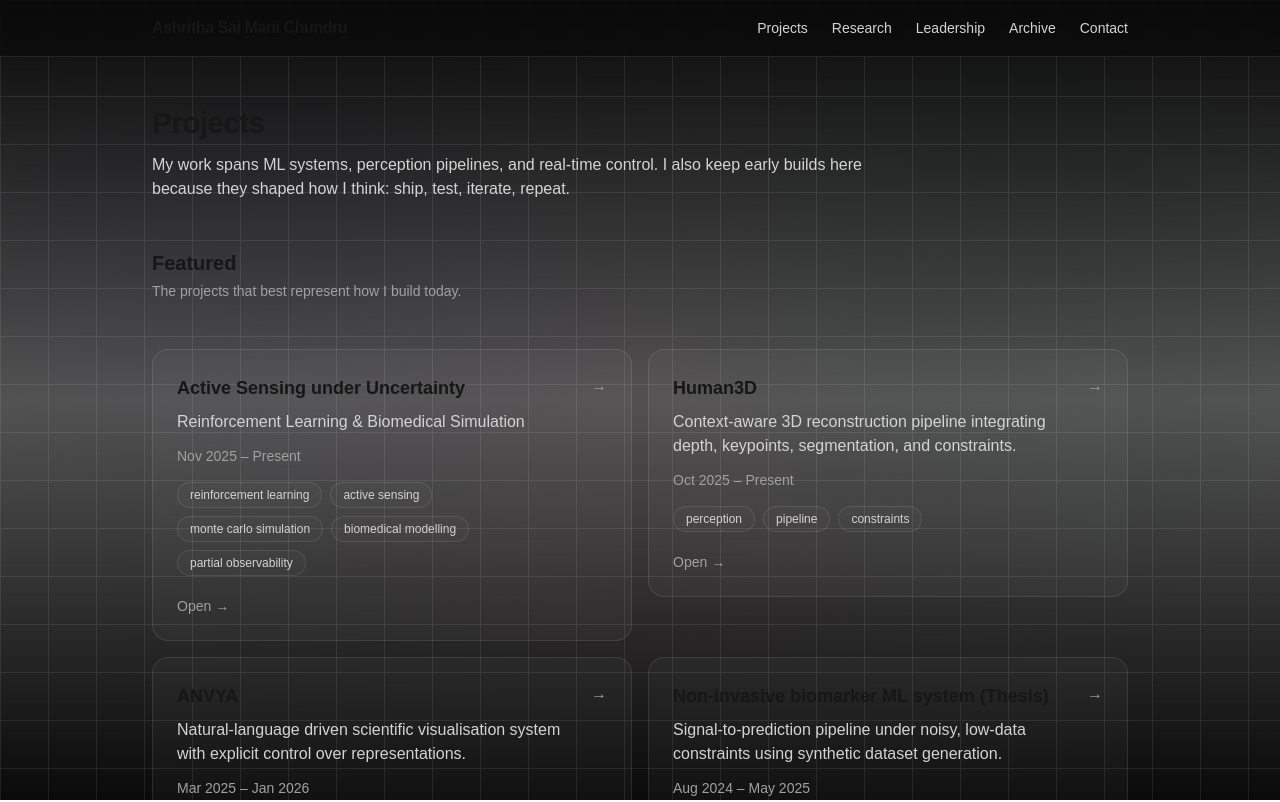
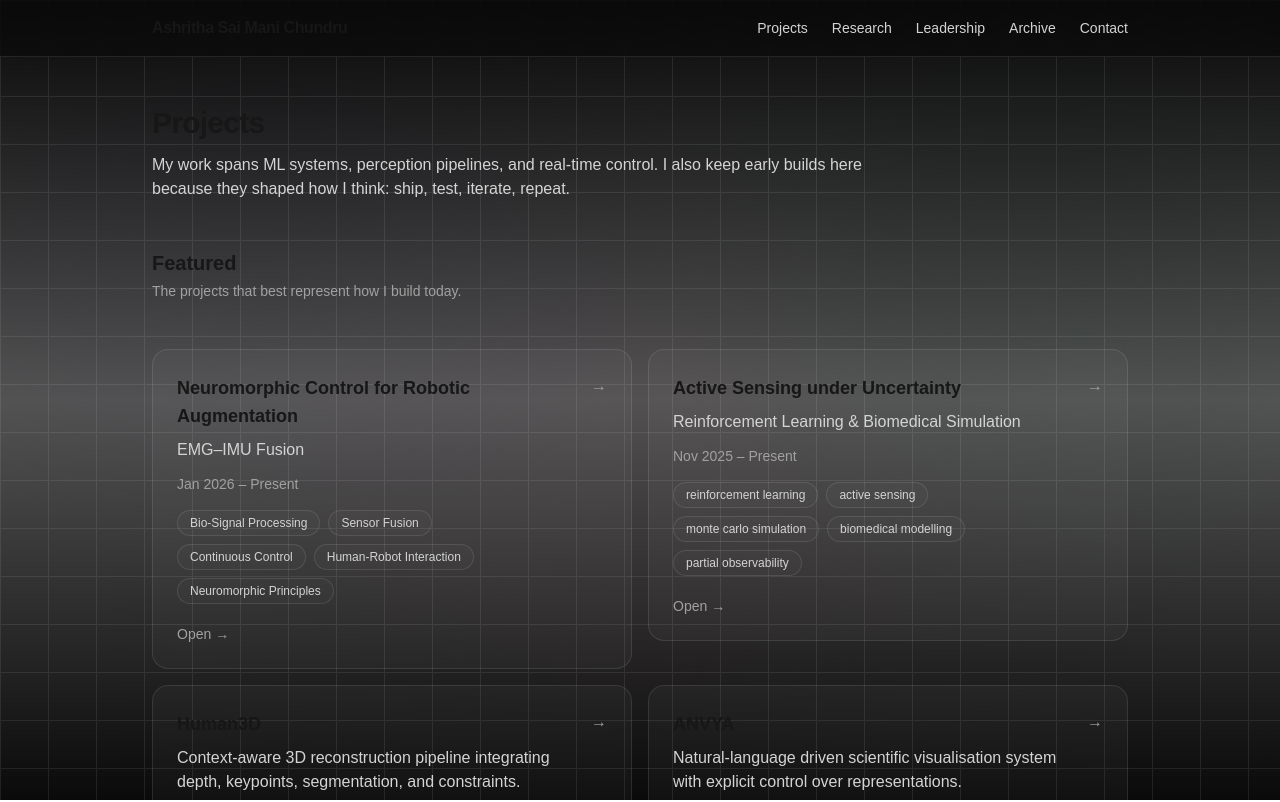
Before and after one commit to Ashritha-sai/ashritha-portfolio, a Next.js app: page /projects in a window 1280 px wide. Shown: the top 802 px of the page. Built offline with nearby package versions, Linux system fonts and the light colour scheme.

Commit message:
Add MSc project changes to the portfolio

```diff
--- a/src/app/page.tsx
+++ b/src/app/page.tsx
@@ -48,9 +48,8 @@ export default function Home() {
                 </li>
 
                 <li>
-                  <span className="text-neutral-100">ANVYA:</span>{" "}
-                  representation rules for reliable, repeatable scientific
-                  renders.
+                  <span className="text-neutral-100">Active Sensing under Uncertanity:</span>{" "}
+                  Reinforcement Learning in Uncertain Biomedical Settings.
                 </li>
               </ul>
             </div>
--- /dev/null
+++ b/src/app/projects/MSc Project/page.tsx
@@ -0,0 +1,46 @@
+export default function MScProjectPage() {
+  return (
+    <div className="space-y-10">
+      <header className="space-y-3">
+        <h1 className="text-3xl font-semibold tracking-tight">Neuromorphic Control for Robotic Augmentation</h1>
+        <p className="text-neutral-300">
+        EMG–IMU Fusion
+        </p>
+      </header>
+
+      <Section title="Problem">
+       Biological signals such as EMG are noisy and non-stationary, while inertial signals provide only indirect information about intent.
+       The system needed to reliably infer user intent and generate stable robotic control under real-time constraints.
+      </Section>
+
+      <Section title="What I built">
+        <ul className="list-disc space-y-2 pl-5 text-neutral-300">
+          <li>Developing a continuous control framework using EMG-IMU sensor fusion to map biological intent to robotic actuation.</li>
+          <li>Implementing feature-level fusion to reduce latency in human-robot interaction (HRI), directly applicable to neuro-rehabilitation contexts.</li>
+          <li>•	Evaluating robustness, user adaptation, and dual-task performance to quantify embodiment, attentional cost, and long-term usability in human–robot interaction.</li>
+        </ul>
+      </Section>
+
+      <Section title="Stack">
+        <p className="text-neutral-300">
+        Bio-signal processing · sensor fusion · continuous control · human–robot interaction · neuromorphic principles.
+        </p>
+      </Section>
+
+      <Section title="Outcome">
+        <p className="text-neutral-300">
+         Establishing an end-to-end experimental framework for studying embodiment, attentional cost, and long-term usability in robotic augmentation systems.
+        </p>
+      </Section>
+    </div>
+  );
+}
+
+function Section({ title, children }: { title: string; children: React.ReactNode }) {
+  return (
+    <section className="rounded-2xl border border-white/10 bg-white/[0.03] p-6">
+      <h2 className="text-lg font-semibold">{title}</h2>
+      <div className="mt-3">{children}</div>
+    </section>
+  );
+}
--- a/src/app/projects/page.tsx
+++ b/src/app/projects/page.tsx
@@ -11,6 +11,13 @@ type Project = {
 
 const featured: Project[] = [
 
+  {
+    slug: "MSc Porject",
+    title: "Neuromorphic Control for Robotic Augmentation",
+    desc: "EMG–IMU Fusion",
+    date: "Jan 2026 – Present",
+    tags: ["Bio-Signal Processing", "Sensor Fusion", "Continuous Control", "Human-Robot Interaction", "Neuromorphic Principles",],
+  },
   {
     slug: "Active Sensing",
     title: "Active Sensing under Uncertainty",
```
